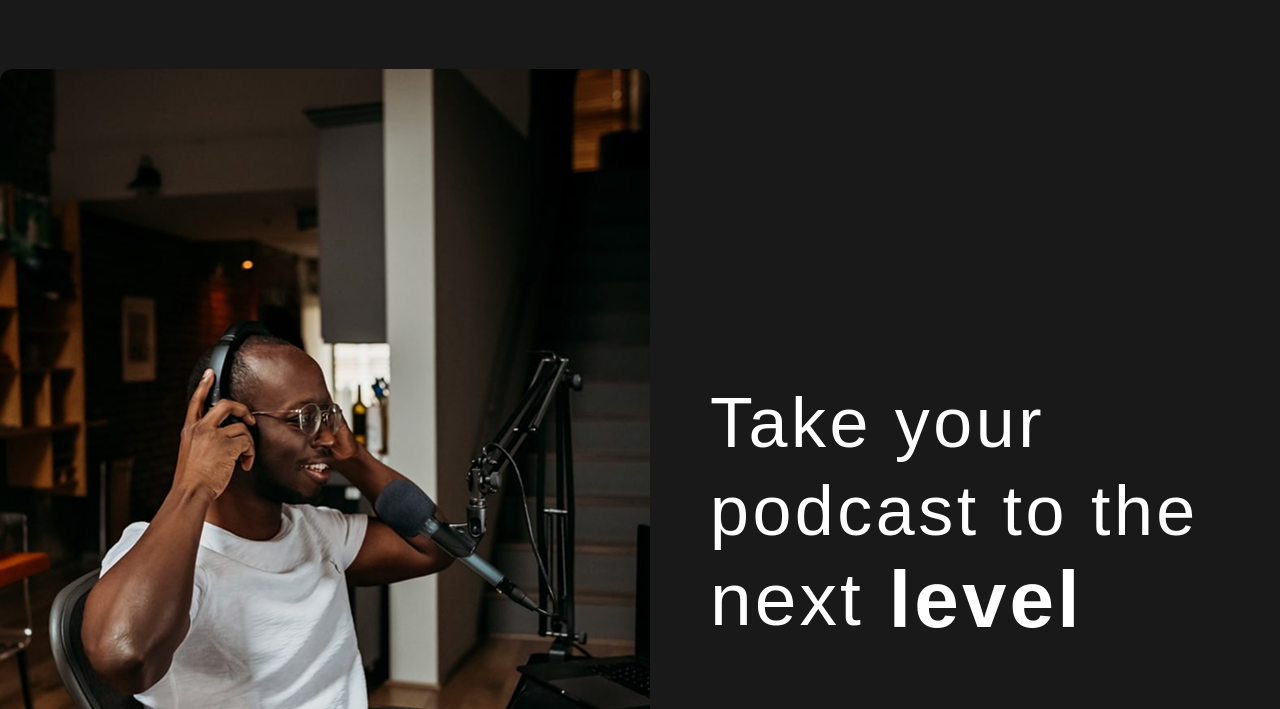
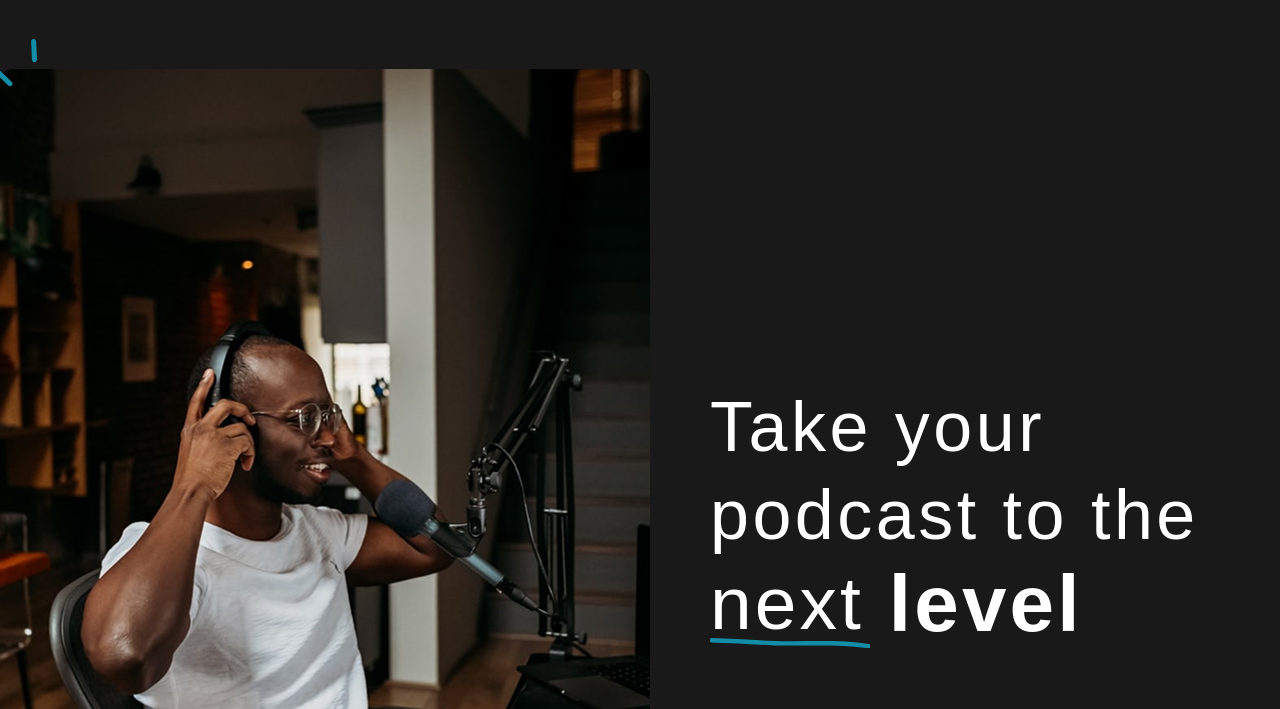
Before and after one commit to kirshmatvey/castaway-web, a plain HTML site: page index.html in a window 1280 px wide. Shown: the part 91-800 px from the top of the page. Drawn offline with Linux system fonts and the light colour scheme.

Commit message:
added pseudoelements for decoration

```diff
--- a/index.html
+++ b/index.html
@@ -34,7 +34,9 @@
     <section class="hero" id="home">
         <div class="container">
             <div class="hero-wrapper">
-                <img class="hero-image" src="./assets/images/IMAGE.png" alt="main-image">
+                <div class="hero-image-wrapper">
+                    <img class="hero-image" src="./assets/images/IMAGE.png" alt="main-image">
+                </div>
                 <div class="info-wrapper">
                     <div class="text-wrapper">
                         <h1 class="hero-title">Take your podcast to the</h1>
--- a/style.css
+++ b/style.css
@@ -482,5 +482,44 @@ button:hover {
 
 .subscription-input:focus {
     outline: 1px solid #454444;
+}
 
+/*    Добавление псевдоэлементов    */
+
+.hero-image-wrapper {
+    position: relative;
 }
+
+.hero-image-wrapper::before {
+    content: url('./assets/images/picture-decoration.svg');
+    position: absolute;
+    top: -30px;
+    left: -30px;
+}
+
+.hero-subtitle {
+    position: relative;
+}
+
+.hero-subtitle::before {
+    content: '';
+    display: inline-block;
+    background-image: url('./assets/images/text-underline-decoration.svg');
+    position: absolute;
+    width: 165px;
+    height: 10px;
+    background-repeat: no-repeat;
+    bottom: 0;
+    left: 0;
+}
+
+.subscription-card {
+    position: relative;
+}
+
+.subscription-card::before {
+    content: url('./assets/images/block-decoration.svg');
+    position: absolute;
+    bottom: -40px;
+    left: -40px;
+}
```
Also changed, not shown: assets/images/block-decoration.svg (added), assets/images/picture-decoration.svg (added), assets/images/text-underline-decoration.svg (added).
